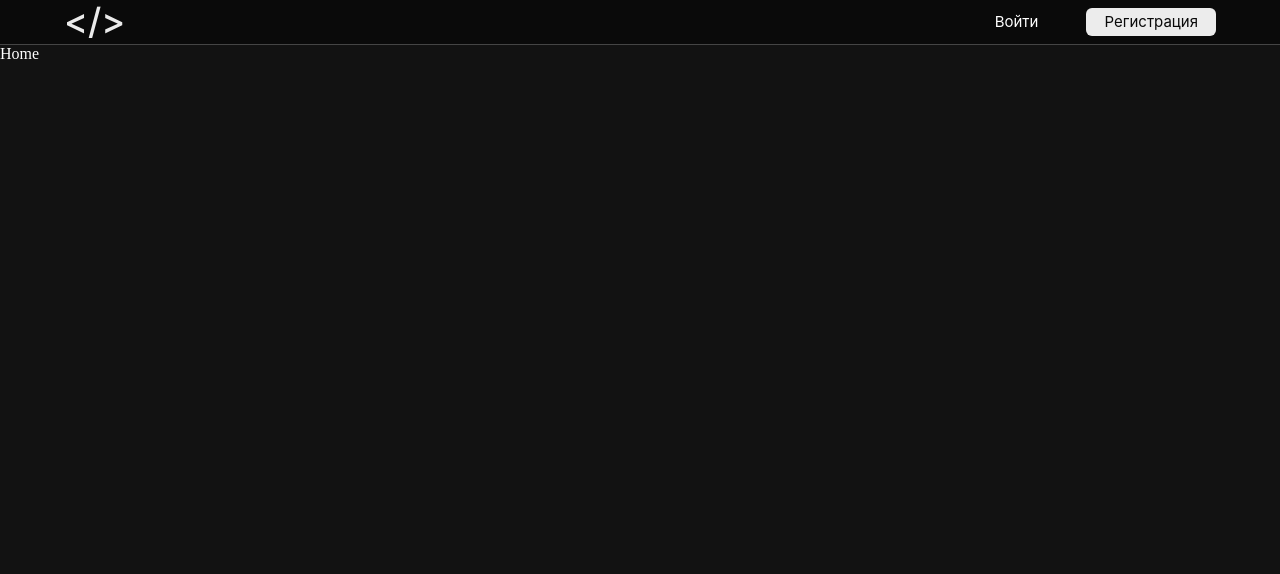
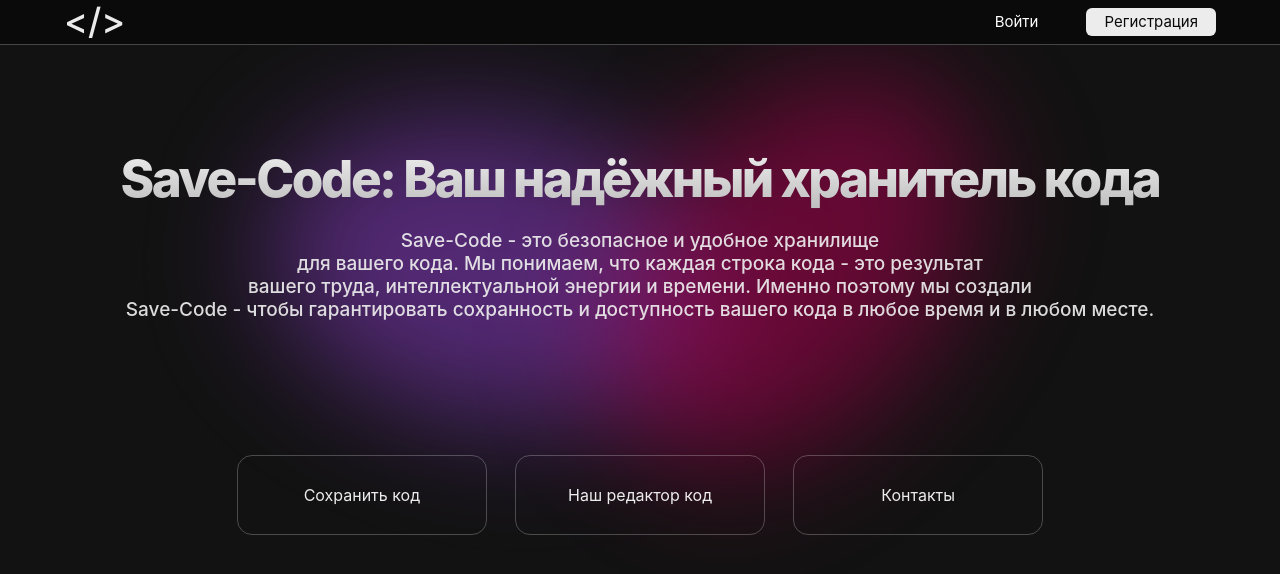
Before and after one commit to Cucumberchik/save-code, a Next.js app: page / in a window 1280 px wide. Shown: the top 574 px of the page. Built offline with nearby package versions, Linux system fonts and the light colour scheme; no server answers; a web font is replaced by a local one.

Commit message:
added home page

```diff
--- /dev/null
+++ b/src/app/app.css
@@ -0,0 +1,97 @@
+.home {
+    position: relative;
+    display: flex;
+    justify-content: center;
+    width: 100%;
+    height: 90vh;
+    *{
+        font-family: var(--font-family);
+    }
+}
+
+.home .container {
+    display: flex;
+    flex-direction: column;
+    align-items: center;
+    width: var(--container-size);
+}
+.home .info {
+    width: 100%;
+    height: 50%;
+    display: flex;
+    flex-direction: column;
+    align-items: center;
+    justify-content: center;
+
+    h1 {
+        background: var(--text-gradient);
+        -webkit-background-clip: text;
+        -webkit-text-fill-color: transparent;
+        font-weight: 800;
+        font-size: max(30px,min(4vw,86px));
+        line-height: 1;
+        letter-spacing: -.05em;
+        padding: 24px;
+        position: relative;
+    }
+    p {
+        text-align: center;
+        font-size: 19px;
+        font-weight: 500;
+        color: var(--gray-alpha-950);
+    }
+
+}
+.home .color_line_light {
+    position: absolute;
+    z-index: -1;
+    top: 0;
+    left: 0;
+    width: 100%;
+    display: flex;
+    justify-content: center;
+}
+
+.home .contant_light {
+    width: 300px;
+    border-radius: 60%;
+    filter: blur(60px);
+    opacity: 0.5;
+    height: 450px;
+}
+
+.home .pink_contant {
+    transform: rotate(40deg);
+    background-color: var(--pink-600);
+
+}
+
+.home .purple_contant {
+    transform: rotate(100deg);
+
+    background-color: var(--purple-700);
+}
+
+.home .links_services {
+    width: 70%;
+    display: flex;
+    justify-content: space-between;
+    margin-top: 50px;
+    a{
+        display: flex;
+        align-items: center;
+        justify-content: center;
+        text-align: center;
+        width: 250px;
+        height: 80px;
+        border-radius: 15px;
+        border: 1px solid var(--gray-alpha-500);
+        transition: 0.15s;
+        color: var(--gray-alpha-1000);
+
+    }
+    a:hover {
+        border: 1px solid var(--gray-alpha-600);
+
+    }
+}
--- a/src/app/globals.css
+++ b/src/app/globals.css
@@ -93,6 +93,7 @@
   --shadow-border-inset: inset 0 0 0 1px hsla(0,0%,100%,.1);
   --PhoneInputCountryFlag-borderColor: rgba(0,0,0,.5);
 
+  --text-gradient: linear-gradient(180deg,#fff,#adadad);
   --container-size: 90%;
 }
 *{
--- a/src/app/layout.tsx
+++ b/src/app/layout.tsx
@@ -4,8 +4,8 @@ import Providers from "@/providers/Providers";
 import Header from "@/components/header/header";
 
 export const metadata: Metadata = {
-  title: "Todo Save Code",
-  description: "Save your code here in a safe place and don't worry",
+  title: "Save-Code",
+  description: "Save-Code - это безопасное и удобное хранилище для вашего кода. Мы понимаем, что каждая строка кода - это результат вашего труда, интеллектуальной энергии и времени. Именно поэтому мы создали Save-Code - чтобы гарантировать сохранность и доступность вашего кода в любое время и в любом месте.",
 };
 
 export default function RootLayout({
--- a/src/app/page.tsx
+++ b/src/app/page.tsx
@@ -1,8 +1,28 @@
+import "./app.css"
+import type { NextPage } from 'next'
+import Link from 'next/link'
+import type { ReactNode } from 'react'
 
-import React from 'react'
-
-export default function Home() {
+const Home:NextPage = ():ReactNode => {
   return (
-    <div>Home</div>
+    <main className="home">
+      <div className="container">
+        <div className="info">
+           <h1>Save-Code: Ваш надёжный хранитель кода</h1>
+           <p>Save-Code - это безопасное и удобное хранилище <br /> для вашего кода. Мы понимаем, что каждая строка кода - это результат <br /> вашего труда, интеллектуальной энергии и времени. Именно поэтому мы создали <br /> Save-Code - чтобы гарантировать сохранность и доступность вашего кода в любое время и в любом месте.</p>
+        </div>
+        <div className="color_line_light">
+          <div className="purple_contant contant_light"></div>
+          <div className="pink_contant contant_light"></div>
+        </div>
+        <div className="links_services">
+          <Link href='/todo'>Сохранить код</Link>
+          <Link href='https://javascript-code-editor.vercel.app/' target="_blank" >Наш редактор код</Link>
+          <Link href='/contacts'>Контакты</Link>
+        </div>
+      </div>
+    </main>
   )
 }
+
+export default Home
```
